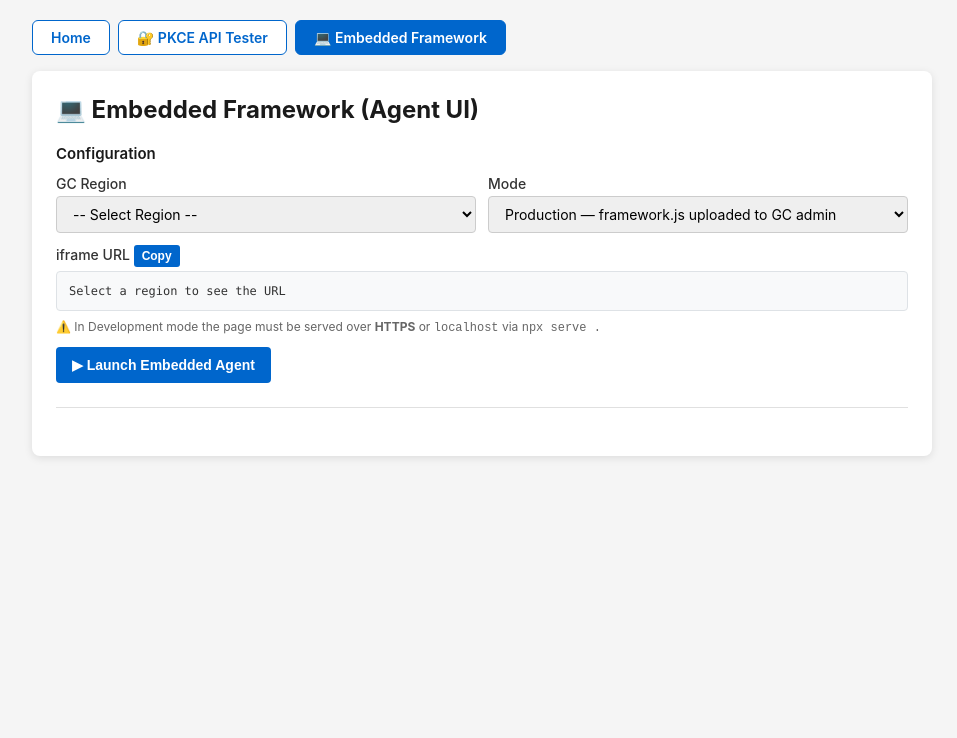
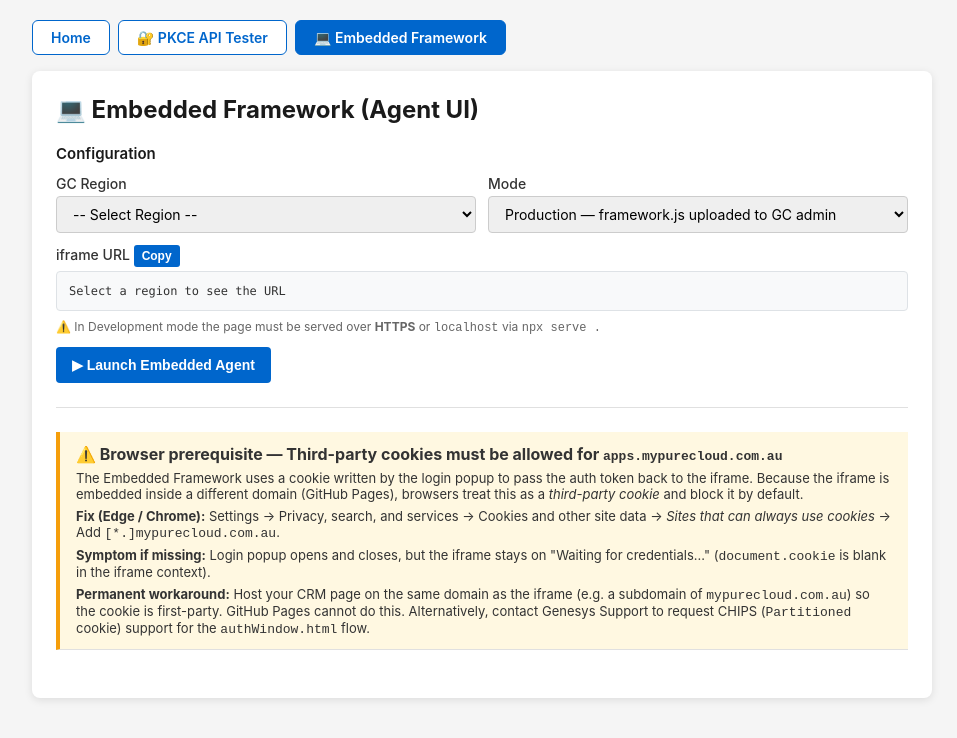
Before and after one commit to JackyLi-ctint/GC_PKCE_Test, a website: page framework.html in a window 1280 px wide. Shown: the whole page, without its empty margins (158-1115 px from the left). Drawn offline with Linux system fonts and the light colour scheme.

Commit message:
add third-party cookie warning banner with fix instructions and workaround

```diff
--- a/framework.html
+++ b/framework.html
@@ -50,6 +50,28 @@
         <button class="btn-primary" id="launchBtn">&#x25B6; Launch Embedded Agent</button>
         <button class="btn-secondary hidden" id="reloadBtn">&#x21BA; Reload</button>
       </div>
+    </div>
+
+    <div class="section" style="background:#fff8e1;border-left:4px solid #f59e0b;padding:12px 16px">
+      <strong>&#x26A0;&#xFE0F; Browser prerequisite — Third-party cookies must be allowed for <code>apps.mypurecloud.com.au</code></strong>
+      <p style="margin:6px 0 0;font-size:13px">
+        The Embedded Framework uses a cookie written by the login popup to pass the auth token back to the iframe.
+        Because the iframe is embedded inside a different domain (GitHub Pages), browsers treat this as a <em>third-party cookie</em> and block it by default.
+      </p>
+      <p style="margin:6px 0 0;font-size:13px"><strong>Fix (Edge / Chrome):</strong>
+        Settings → Privacy, search, and services → Cookies and other site data →
+        <em>Sites that can always use cookies</em> → Add <code>[*.]mypurecloud.com.au</code>.
+      </p>
+      <p style="margin:6px 0 0;font-size:13px"><strong>Symptom if missing:</strong>
+        Login popup opens and closes, but the iframe stays on "Waiting for credentials..."
+        (<code>document.cookie</code> is blank in the iframe context).
+      </p>
+      <p style="margin:6px 0 0;font-size:13px"><strong>Permanent workaround:</strong>
+        Host your CRM page on the same domain as the iframe (e.g. a subdomain of <code>mypurecloud.com.au</code>)
+        so the cookie is first-party. GitHub Pages cannot do this.
+        Alternatively, contact Genesys Support to request CHIPS (<code>Partitioned</code> cookie) support
+        for the <code>authWindow.html</code> flow.
+      </p>
     </div>
 
     <div id="frameworkContainer" class="hidden section" style="padding-bottom:0">
```
Also changed, not shown: framework-test.html (+8 -0 lines).
